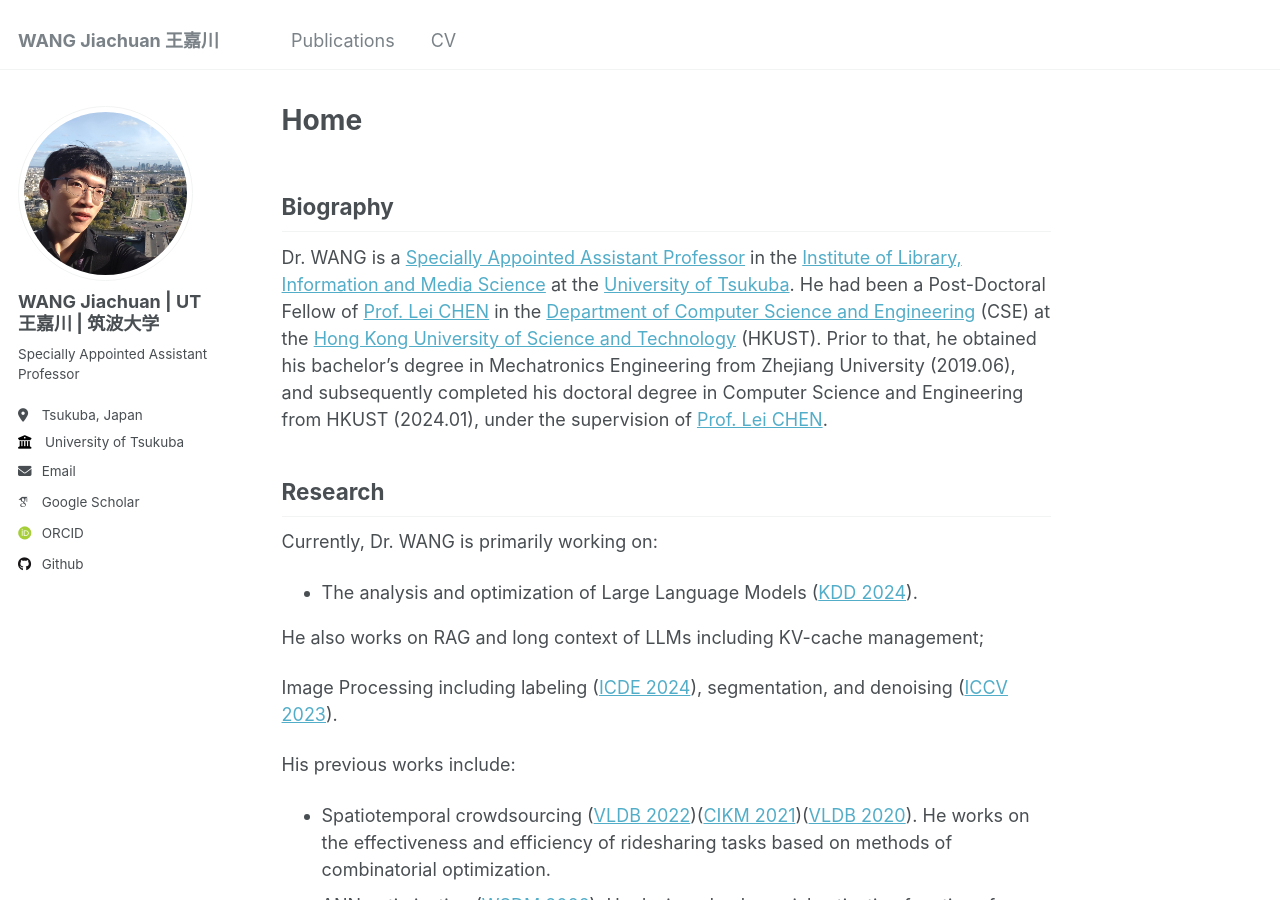
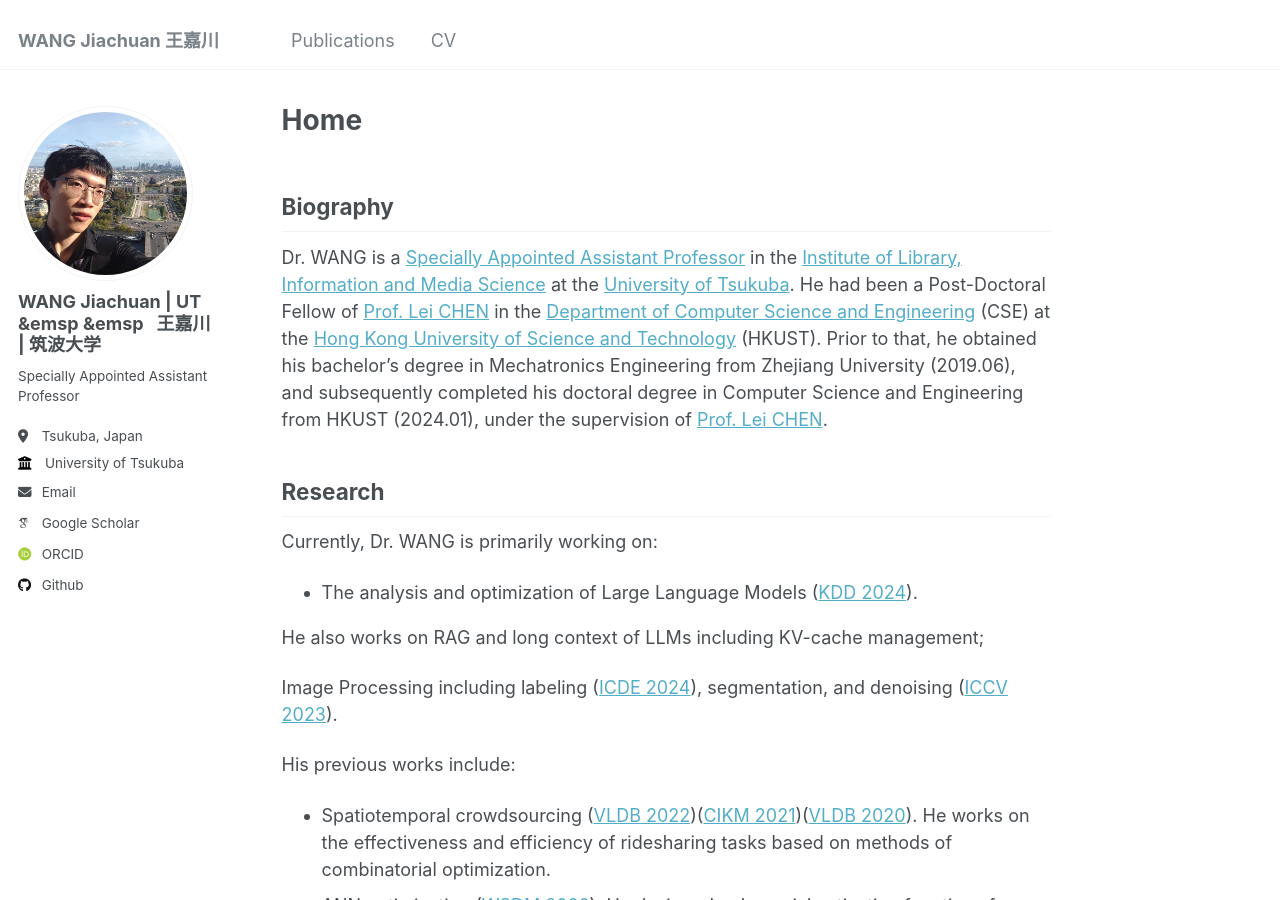
Before and after one commit to dominatorX/dominatorX.github.io, a Jekyll site: the page built from _pages/about.md, in a window 1280 px wide and 900 px high. Built offline with Jekyll 4.4.1, drawn with Linux system fonts in a browser that asks for light colours; some web fonts are replaced.

Commit message:
Update _config.yml

```diff
--- a/_config.yml
+++ b/_config.yml
@@ -22,7 +22,7 @@ repository               : "academicpages/academicpages.github.io"
 author:
   # Biographic information
   avatar           : "profile.png"
-  name             : "WANG Jiachuan | UT &#x000A 王嘉川 | 筑波大学"
+  name             : "WANG Jiachuan | UT &emsp &emsp &nbsp 王嘉川 | 筑波大学"
   pronouns         : # example: "she/her"
   bio              : "Specially Appointed Assistant Professor"
   location         : "Tsukuba, Japan"
```
